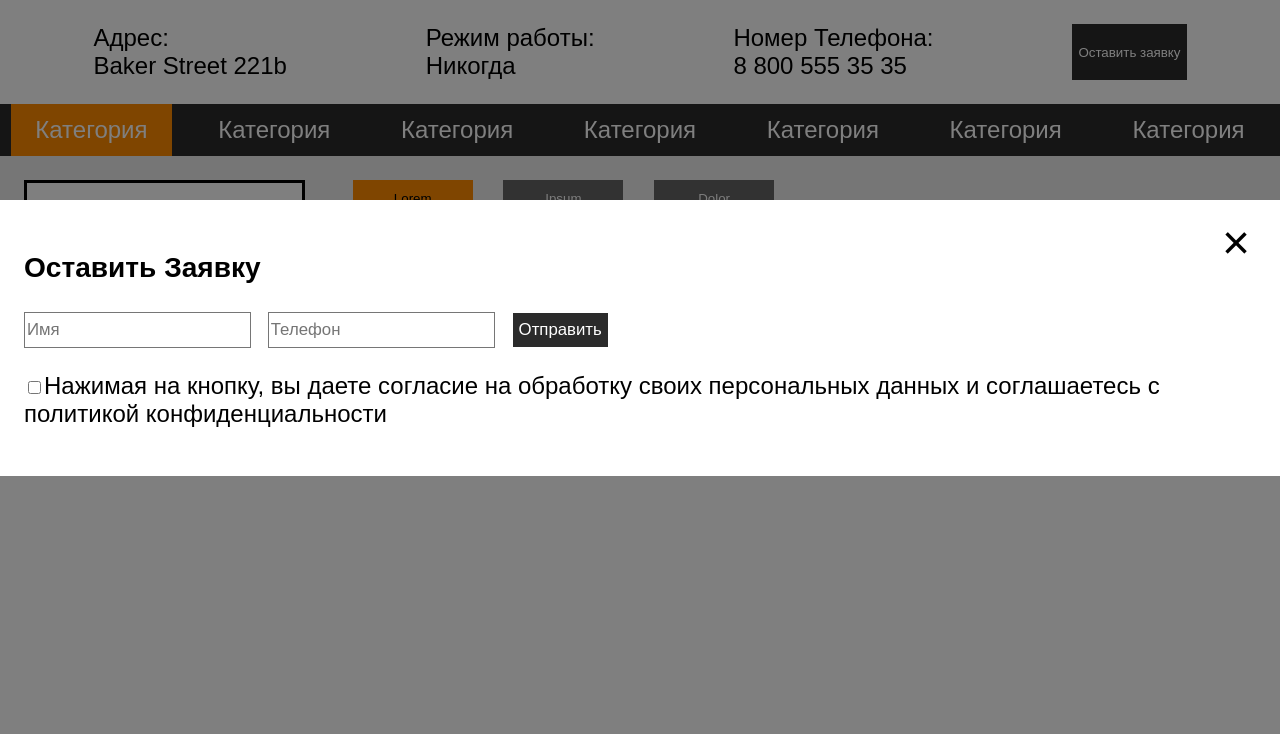
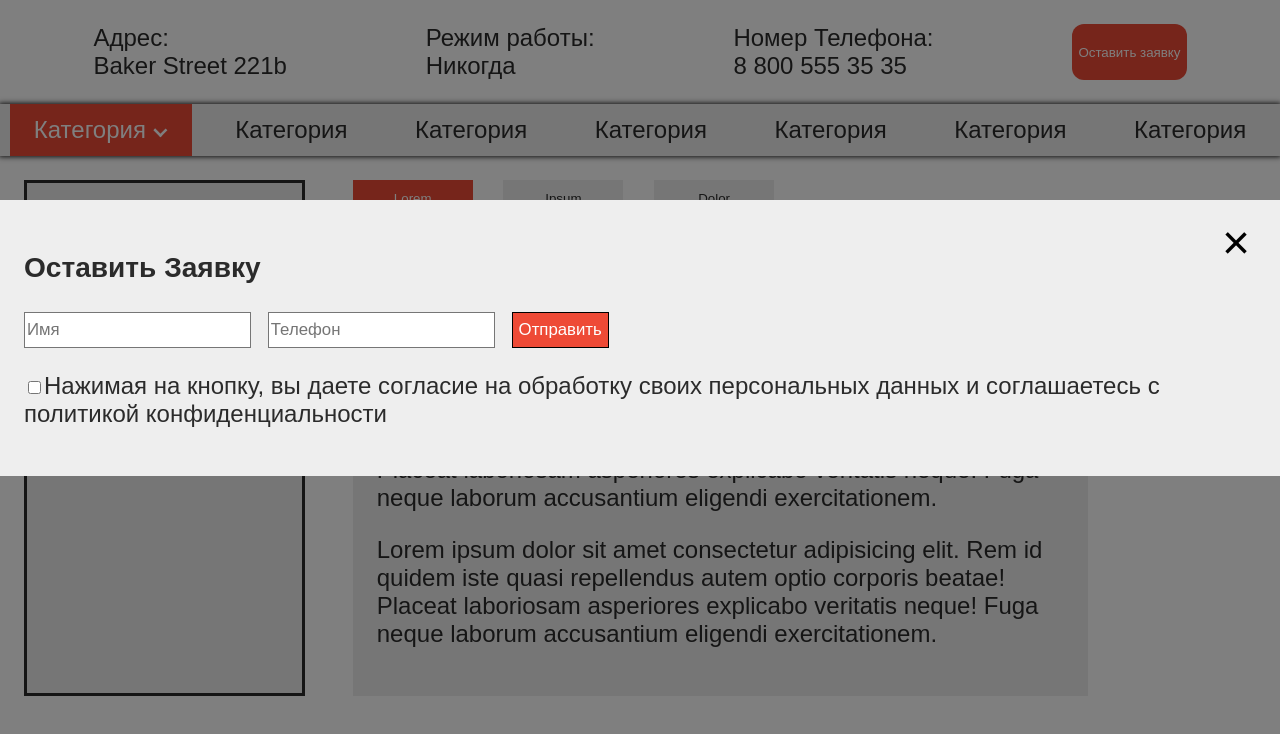
Before and after one commit to Rayelis/site1, a plain HTML site: page sub_category.html in a window 1280 px wide. Both pictures are taken after a click on the button "Оставить заявку". Drawn offline with Linux system fonts and the light colour scheme.

Commit message:
change design to govno

```diff
--- a/style.css
+++ b/style.css
@@ -1,10 +1,9 @@
 :root{
-    --active_color: darkorange;
-    --default_color: #2b2b2b;
-    --active_dark_color: darkgrey;
-    --background_color: white;
-    --darker_background_color: #eee;
-    --font-color: black;
+    --active_color: #f37362;
+    --default_color: white;
+    --background-color: #eeeeee;
+    --darker_background_color: #ee4a36;
+    --font-color: #2b2b2b;
     --alt-font-color: white;
     --font_size: clamp(1rem, 3svh, 2rem);
     --block_size: clamp(1rem, 3svh, 2rem);
@@ -16,6 +15,7 @@ body{
     margin: 0;
     z-index: 0;
     font: var(--font_size) var(--font);
+    color: var(--font-color);
 }
 
 header{
@@ -35,9 +35,10 @@ header{
 }
 
 .button{
-    border: unset;
-    background-color: var(--default_color);
+    border-width: 0;
+    background-color: var(--darker_background_color);
     color: var(--alt-font-color);
+    border-radius: calc(var(--block_size) * 0.5);
 }
 
 .button:hover{
@@ -48,8 +49,9 @@ header{
     display: flex;
     flex-direction: row;
     justify-content: space-around;
-    background-color: var(--default_color);
-    color: var(--alt-font-color);
+    background-color: var(--background-color);
+    color: var(--font-color);
+    box-shadow: 0 0 5px 1px;
 }
 
 .nav{
@@ -60,29 +62,35 @@ header{
 
 .nav:hover{
     background-color: var(--active_color);
+    color: var(--alt-font-color);
 }
 
 .nav:hover .nav-dropdown{
+    top: calc(var(--block_size) * 6.45);
+    opacity: 1;
+    transform: translate(calc(var(--block_size) * -1), 0);
+}
+
+.nav-dropdown{
     display: grid;
     grid-template-columns: repeat(2, 1fr);
     grid-template-rows: repeat(4, 1fr);
     row-gap: calc(var(--block_size) * 0.2);
     column-gap: calc(var(--block_size));
-}
-
-.nav-dropdown{
-    display: none;
     position: absolute;
-    top: calc(var(--block_size) * 6.45);
-    transform: translateX(calc(var(--block_size) * -1));
-    background-color: var(--default_color);
-    color: var(--alt-font-color);
+    top: -100%;
+    transform: translate(calc(var(--block_size) * -1), 5%);
+    background-color: var(--active_color);
+    color: var(font-color);
     padding: var(--block_size);
     font-size: calc(var(--font_size) * 0.9);
+    opacity: 0;
+    transition: opacity 0.3s, transform 0.3s;
 }
 
 .nav-active{
-    background-color: var(--active_color);
+    background-color: var(--darker_background_color);
+    color: var(--default_color);
 }
 
 .mobile-show{
@@ -92,7 +100,7 @@ header{
 .content{
     display: flex;
     flex-direction: row;
-    background-color: var(--darker_background_color);
+    background-color: var(--background_color);
 }
 
 aside{
@@ -103,7 +111,7 @@ aside{
     padding: var(--block_size);
     padding-left: calc(var(--block_size) * 4);
     padding-right: calc(var(--block_size) * 4);
-    background-color: var(--background_color);
+    background-color: var(--background-color);
 }
 
 main{
@@ -116,13 +124,8 @@ main{
 }
 
 .nav-passive{
-    background-color: var(--default_color);
-    color: var(--alt-font-color);
-    opacity: 0.7;
-}
-
-.nav-passive:hover{
-    opacity: 1;
+    background-color: var(--background-color);
+    color: var(--font-color);
 }
 
 .main-nav-button{
@@ -133,7 +136,7 @@ main{
 }
 
 .main-content{
-    background-color: var(--background_color);
+    background-color: var(--background-color);
     margin-right: calc(var(--block_size) * 7);
     padding: var(--block_size);
 }
@@ -151,7 +154,7 @@ main{
     position: absolute;
     z-index: 2;
     top: 25%;
-    background-color: var(--background_color);
+    background-color: var(--background-color);
     padding: var(--block_size);
     width: calc(100% - var(--block_size) * 2);
 }
@@ -202,7 +205,8 @@ main{
         flex-direction: row;
         padding: var(--block_size);
         justify-content: space-between;
-        background-color: var(--default_color);
+        background-color: var(--darker_background_color);
+        color: var(--alt-font-color)
     }
 
     .main-content{
@@ -219,14 +223,15 @@ main{
     }
 
     .nav-active{
-        background-color: var(--background_color);
+        background-color: var(--darker_background_color);
         color: var(--font-color);
     }
 
     .mobile-feedback-button{
         border: unset;
         height: calc(var(--block_size) * 1.5);
-        background-color: var(--active_color);
+        background-color: var(--background-color);
+        color: var(--font-color);
     }
 
     .mobile-sidebar{
@@ -236,7 +241,6 @@ main{
         align-items: center;
         transform: translateX(calc(-100% - var(--block_size)));
         transition: 0.4s ease-out;
-        background-color: var(--background_color);
         margin: 0;
         width: 40svw;
         height: 100svh;
@@ -254,7 +258,7 @@ main{
     }
 
     .line{
-        background-color: var(--background_color);
+        background-color: var(--background-color);
         height: 4px;
         width: 100%;
         border-radius: 10px;
--- a/sub_category.html
+++ b/sub_category.html
@@ -34,7 +34,7 @@
         </section>
         <section class="header-bottom mobile-hide">
                 <div class="nav nav-active">
-                    <a>Категория</a>
+                    <a>Категория <img src="media/svg-editor-image (4).svg"></a>
                     <div class="nav-dropdown">
                         <a>Lorem</a>
                         <a>Ipsum</a>
@@ -93,7 +93,19 @@
             <section class="main-content">
 
                 <div class="main-content-text">
-                    Lorem ipsum dolor sit amet consectetur adipisicing elit. Rem id quidem iste quasi repellendus autem optio corporis beatae! Placeat laboriosam asperiores explicabo veritatis neque! Fuga neque laborum accusantium eligendi exercitationem.
+                    <p>
+                        Lorem ipsum dolor sit amet consectetur adipisicing elit. Rem id quidem iste quasi repellendus autem optio corporis beatae! Placeat laboriosam asperiores explicabo veritatis neque! Fuga neque laborum accusantium eligendi exercitationem.
+                    </p>
+
+                    <p>
+                        Lorem ipsum dolor sit amet consectetur adipisicing elit. Rem id quidem iste quasi repellendus autem optio corporis beatae! Placeat laboriosam asperiores explicabo veritatis neque! Fuga neque laborum accusantium eligendi exercitationem.
+                    </p>
+
+                    <p>
+                        Lorem ipsum dolor sit amet consectetur adipisicing elit. Rem id quidem iste quasi repellendus autem optio corporis
+                        beatae! Placeat laboriosam asperiores explicabo veritatis neque! Fuga neque laborum accusantium eligendi
+                        exercitationem.
+                    </p>
                 </div>
 
                 <div class="main-content-text hidden">
```
Also changed, not shown: media/svg-editor-image (4).svg (added).
